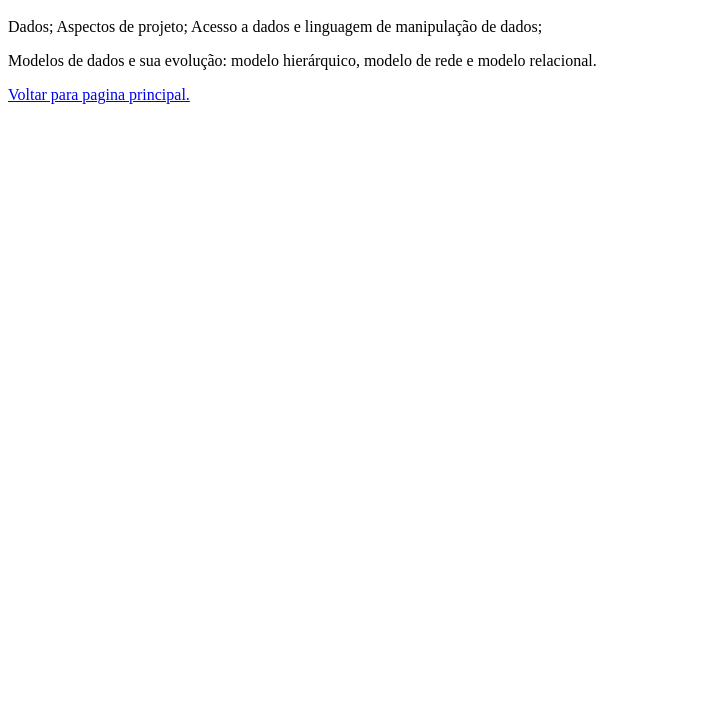
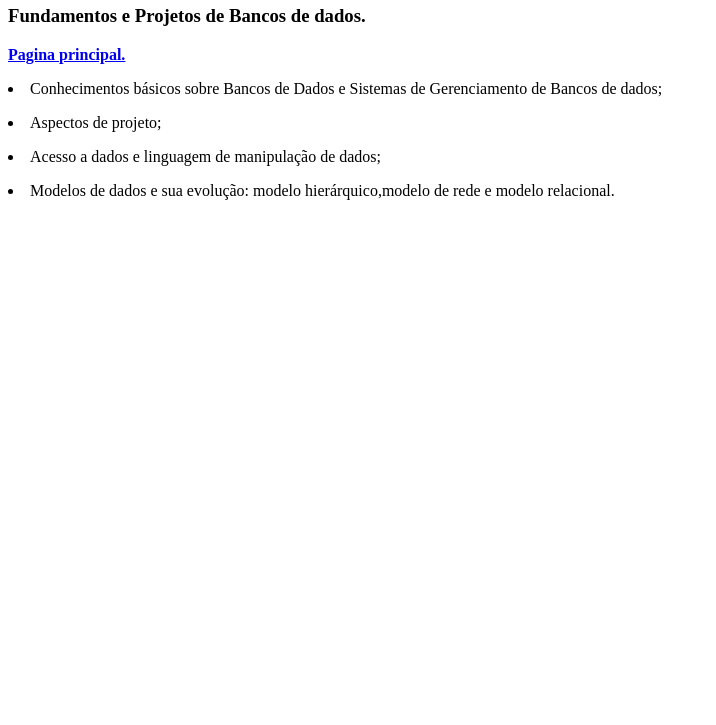
Before and after one commit to Ismaelarauj/FPBD, a plain HTML site: page index.html in a window 1280 px wide. Shown: the part 75-800 px from the top of the page, without its empty margins (0-716 px from the left). Drawn offline with Linux system fonts and the light colour scheme.

Commit message:
Add files via upload
novo

```diff
--- a/index.html
+++ b/index.html
@@ -9,11 +9,12 @@
 </head>
 <body>
     <b>
-        <h3>Ementa:</h3>
+        <h1>Ementa:</h1><h3>Fundamentos e Projetos de Bancos de dados.</h3>
+        <a href="https://ismaelarauj.github.io/MinhaPaginaWeb/">Pagina principal.</a>
     </b>
-    <p>Conhecimentos básicos sobre Bancos de Dados e Sistemas de Gerenciamento de Bancos de</p>
-    <p>Dados; Aspectos de projeto; Acesso a dados e linguagem de manipulação de dados;</p>
-    <p>Modelos de dados e sua evolução: modelo hierárquico, modelo de rede e modelo relacional.</p>
-    <a href="https://ismaelarauj.github.io/MinhaPaginaWeb/">Voltar para pagina principal.</a>
+    <p><li>Conhecimentos básicos sobre Bancos de Dados e Sistemas de Gerenciamento de Bancos de dados;</li></p>
+    <p><li>Aspectos de projeto;</li></p>
+    <p><li>Acesso a dados e linguagem de manipulação de dados;</li></p>
+    <p><li>Modelos de dados e sua evolução: modelo hierárquico,modelo de rede e modelo relacional.</li></p>
 </body>
 </html>
```
